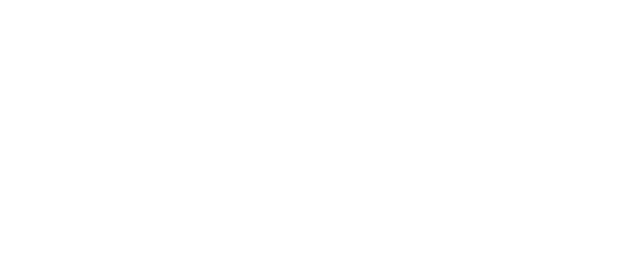
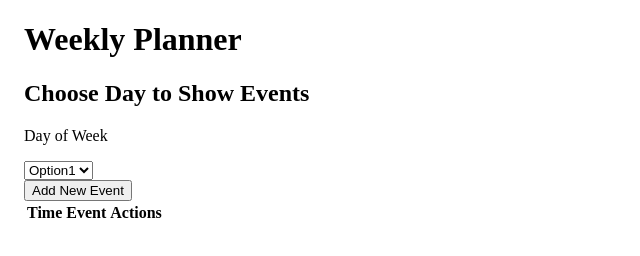
Before and after one commit to Ost-Ethan/week-planner, a website: page index.html in a window 1280 px wide. Shown: the whole page, without its empty margins (0-640 px from the left). Drawn offline with Linux system fonts and the light colour scheme.

Commit message:
html skeleton and styles.css created.

```diff
--- a/index.html
+++ b/index.html
@@ -1,12 +1,43 @@
 <!DOCTYPE html>
 <html lang="en">
   <head>
-  <meta charset="UTF-8">
-  <meta name="viewport" content="width=device-width, initial-scale=1.0">
+    <meta charset="UTF-8" />
+    <meta name="viewport" content="width=device-width, initial-scale=1.0" />
     <title>Week Planner</title>
-  <link rel="stylesheet" href="styles.css">
+    <link rel="stylesheet" href="styles.css" />
   </head>
   <body>
+    <div class="container">
+      <div class="row">
+        <h1>Weekly Planner</h1>
+      </div>
+      <div class="row">
+        <h2>Choose Day to Show Events</h2>
+      </div>
+      <div class="day-selector">
+        <p>Day of Week</p>
+        <select>
+          <option>Option1</option>
+        </select>
+      </div>
+      <button>Add New Event</button>
+      <div class="table">
+        <table>
+          <thead>
+            <tr>
+              <th>Time</th>
+              <th>Event</th>
+              <th>Actions</th>
+            </tr>
+          </thead>
+          <tbody>
+            <tr>
+              <td></td>
+            </tr>
+          </tbody>
+        </table>
+      </div>
+    </div>
     <script src="main.js"></script>
   </body>
 </html>
--- a/styles.css
+++ b/styles.css
@@ -0,0 +1,3 @@
+.container {
+  margin: 0 1rem;
+}
```
Lines whose indentation alone changed are shown as unchanged.
